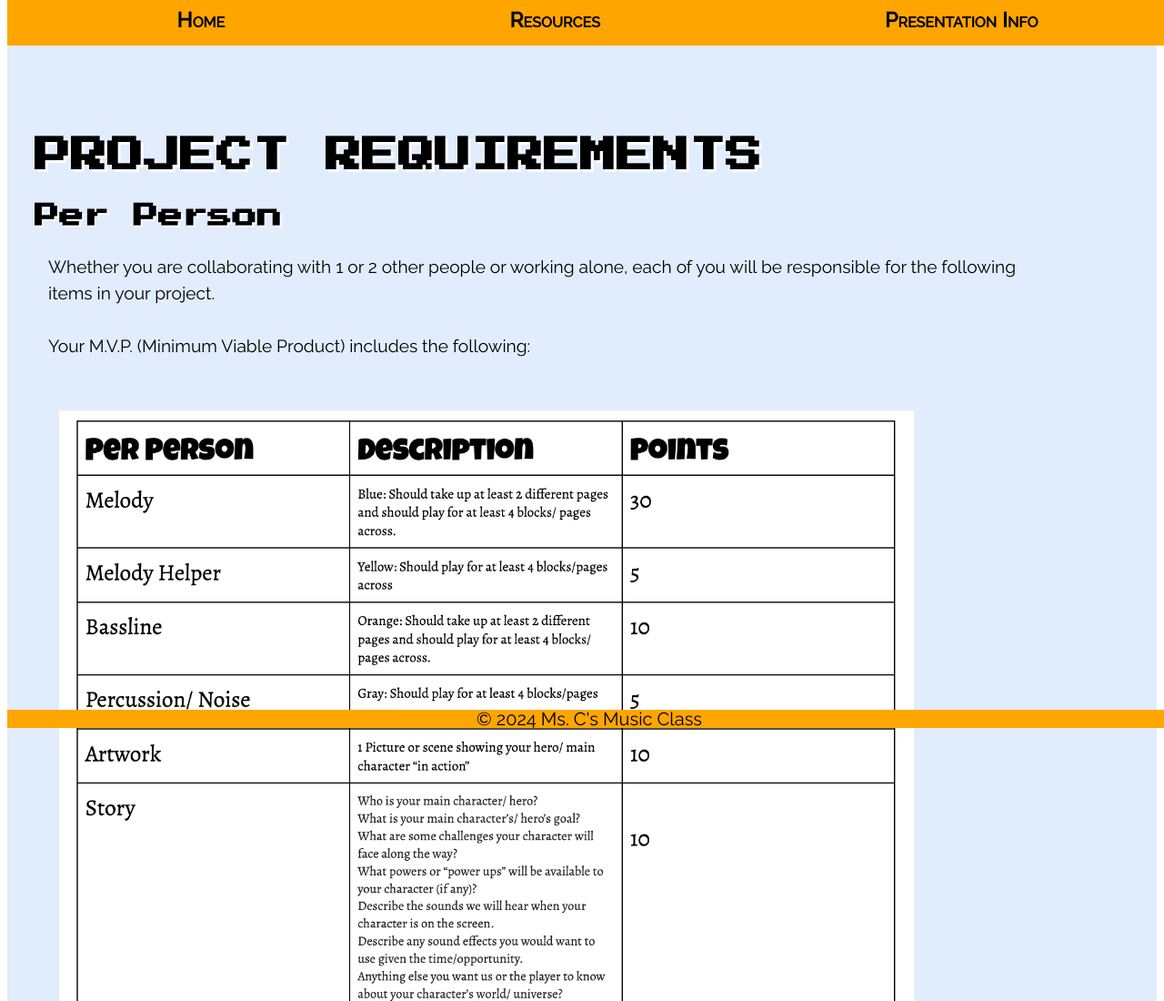
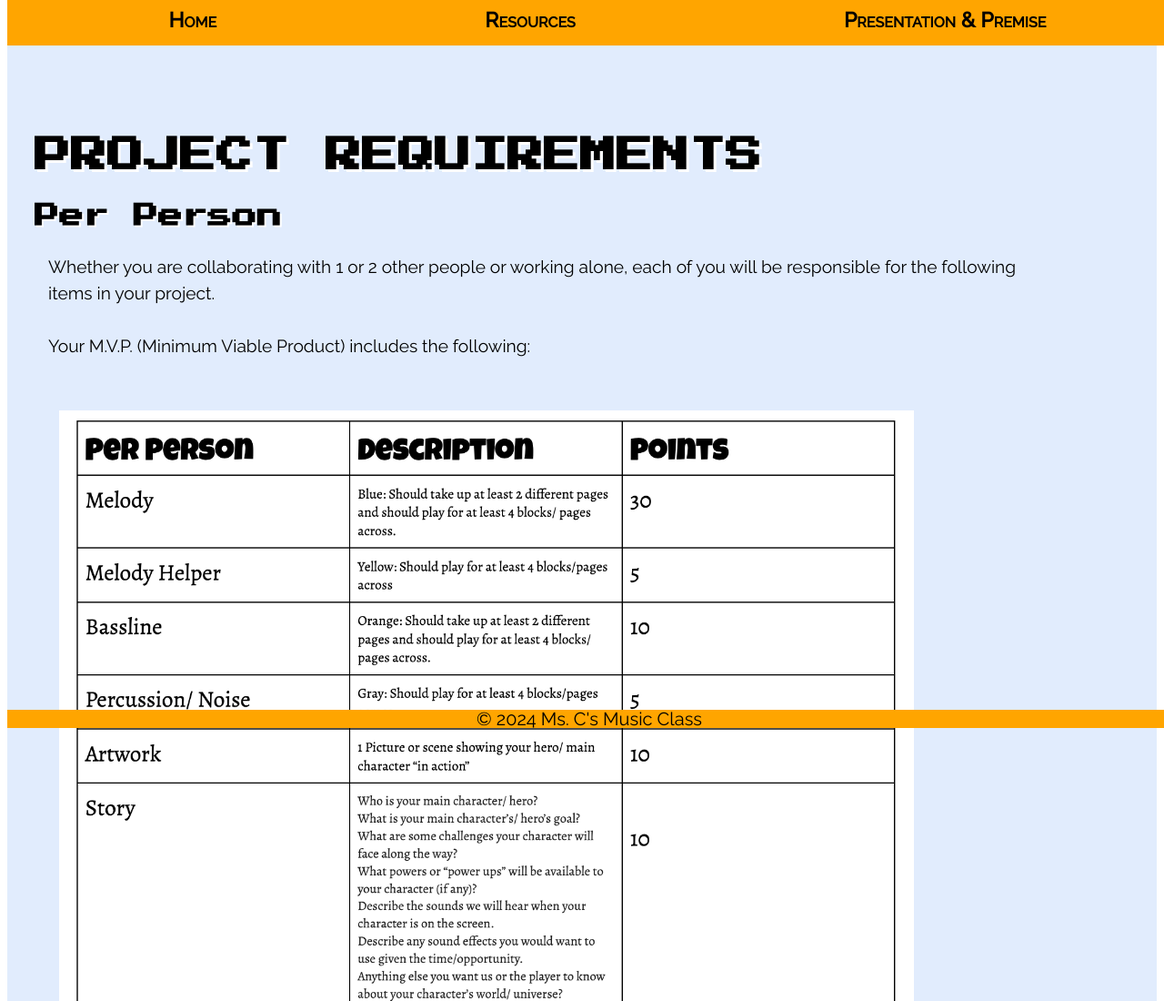
Before and after one commit to MsCsMusicClass/VGMP_Website, a plain HTML site: page Requirements.html in a window 1280 px wide. Shown: the top 1100 px of the page at 91% size. Drawn offline with Linux system fonts and the light colour scheme; a script that the page names is missing.

Commit message:
Update Requirements.html Updated Header

```diff
--- a/Requirements.html
+++ b/Requirements.html
@@ -24,7 +24,7 @@
                 <ul>
                     <a href="index.html">Home</a>
                     <a href="resources.html">Resources</a>
-                    <a href="presentation.html">Presentation Info</a>
+                    <a href="presentation.html">Presentation & Premise</a>
                 </ul>
                 </nav>
             <input type="checkbox" id="hamburger-input" class="burger-shower" />
@@ -34,7 +34,7 @@
             <ul>
                 <a href="index.html">Home</a><br>
                 <a href="resources.html">Resources</a><br>
-                <a href="presentation.html">Presentation Info</a><br>
+                <a href="presentation.html">Presentation & Premise</a><br>
             </ul>
         </nav>
     </label>
```
